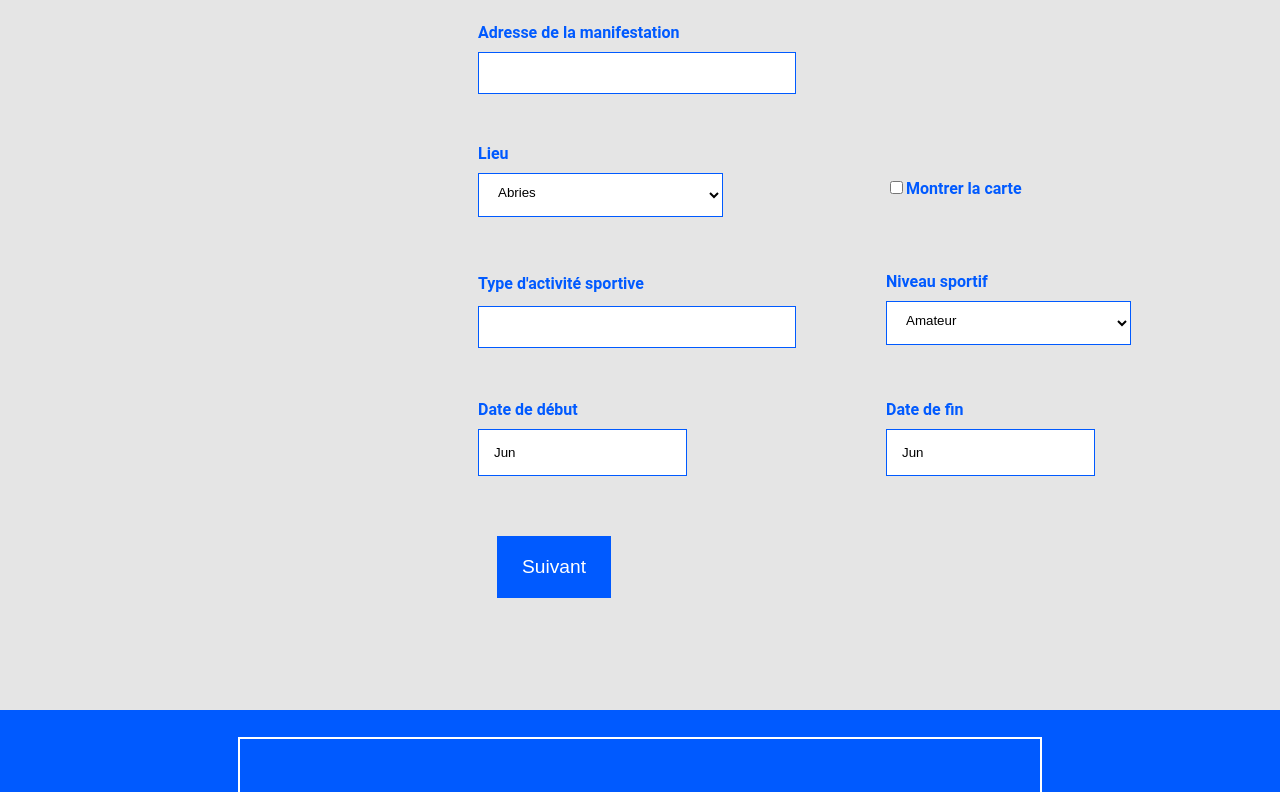
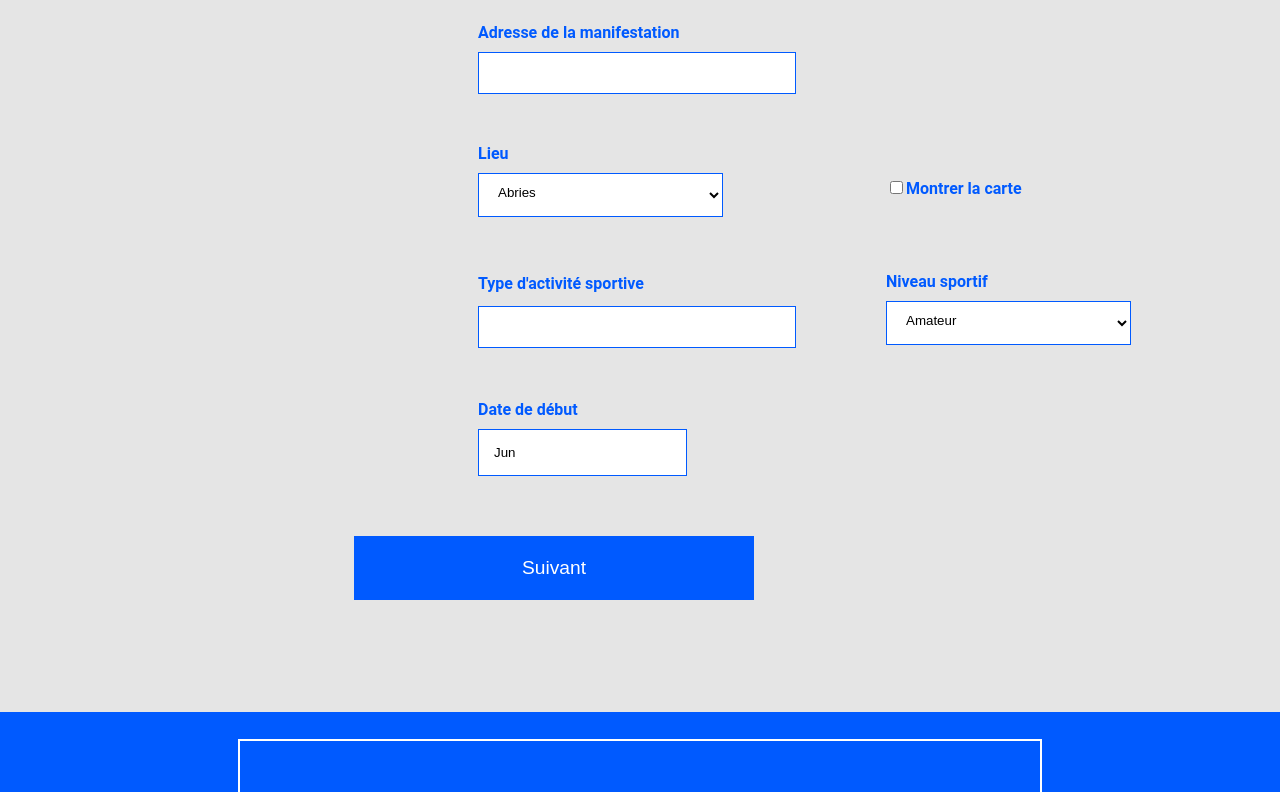
Before and after one commit to Julien-Brcht-Rndlt/region-sud-front, a React (Create React App) app: page /EmiHome in a window 1280 px wide. Shown: the part 1398-2190 px from the top of the page. Built offline with nearby package versions, Linux system fonts and the light colour scheme.

Commit message:
fix missing form tag + onSubmit handle + changes to "suivant" submit

```diff
--- a/src/components/infosForm/InfosForm.jsx
+++ b/src/components/infosForm/InfosForm.jsx
@@ -18,8 +18,13 @@ export default function InfosForm() {
   const locations = ['Abries', 'Marseille', 'Toulon', 'Hyeres'];
   const sportLevels = ['Amateur', 'Expert'];
 
+  const handleSubmit = (event) => {
+    event.preventDefault();
+  };
+
   return (
     <StyledInfosFormsContainer>
+      <form onSubmit={(event) => handleSubmit(event)}>
         <StyledPreSubTitle content="Informations préalables" />
         <StyledInfosFormsColsContainer>
           <StyledInfosFormsColLeftContainer>
@@ -49,13 +54,14 @@ export default function InfosForm() {
             </Flex>
             <Flex start>
               <InfosDatePickerForm label="Date de début" />
-            <InfosDatePickerForm label="Date de fin" />
+              {/* <InfosDatePickerForm label="Date de fin" /> */}
             </Flex>
           </StyledInfosFormsColContainer>
         </StyledInfosFormsColsContainer>
         <StyledButtonContainer>
-        <StyledButton>Suivant</StyledButton>
+          <StyledButton type="submit" width="25rem" height="4rem">Suivant</StyledButton>
         </StyledButtonContainer>
+      </form>
     </StyledInfosFormsContainer>
   );
 }
```
Lines whose indentation alone changed are shown as unchanged.
